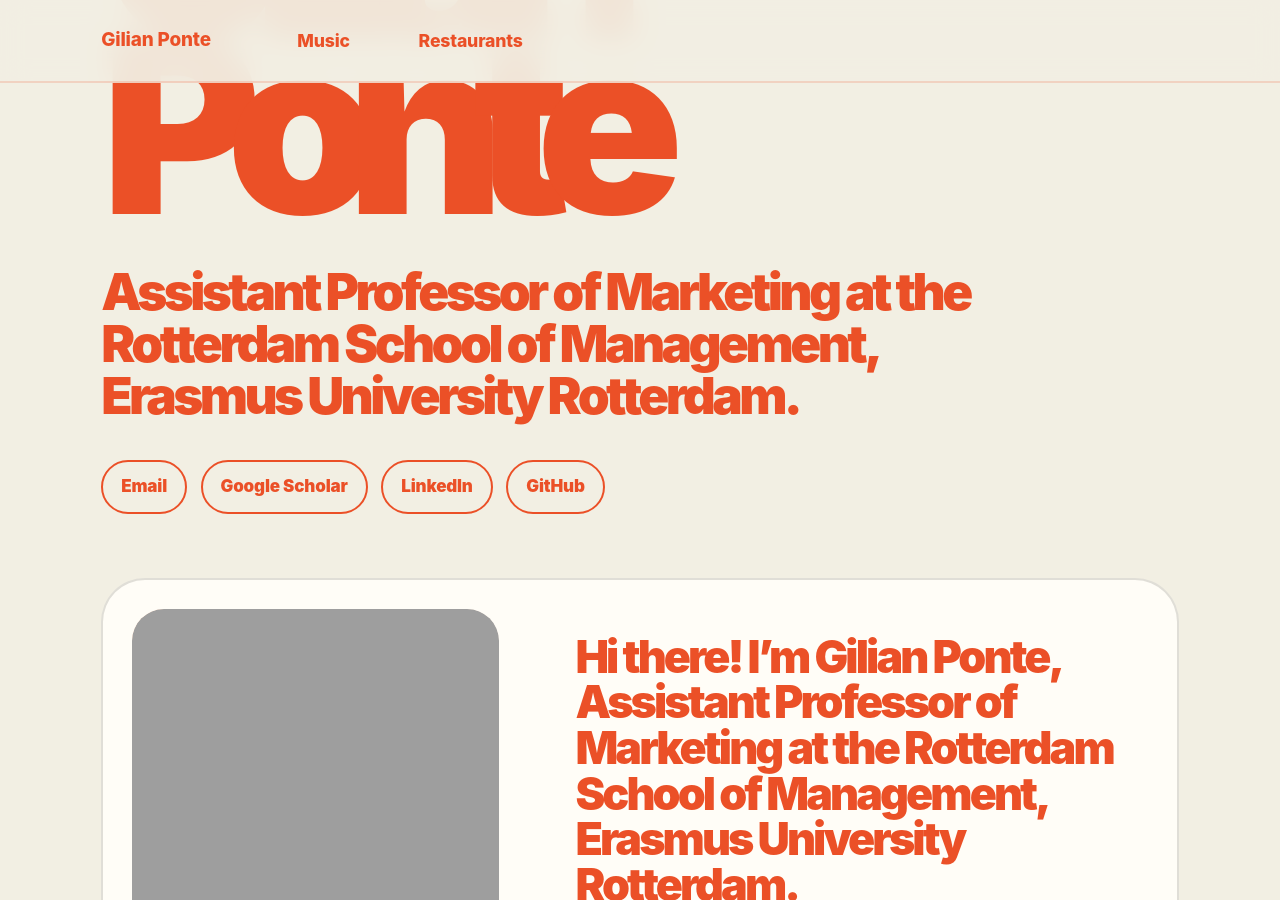
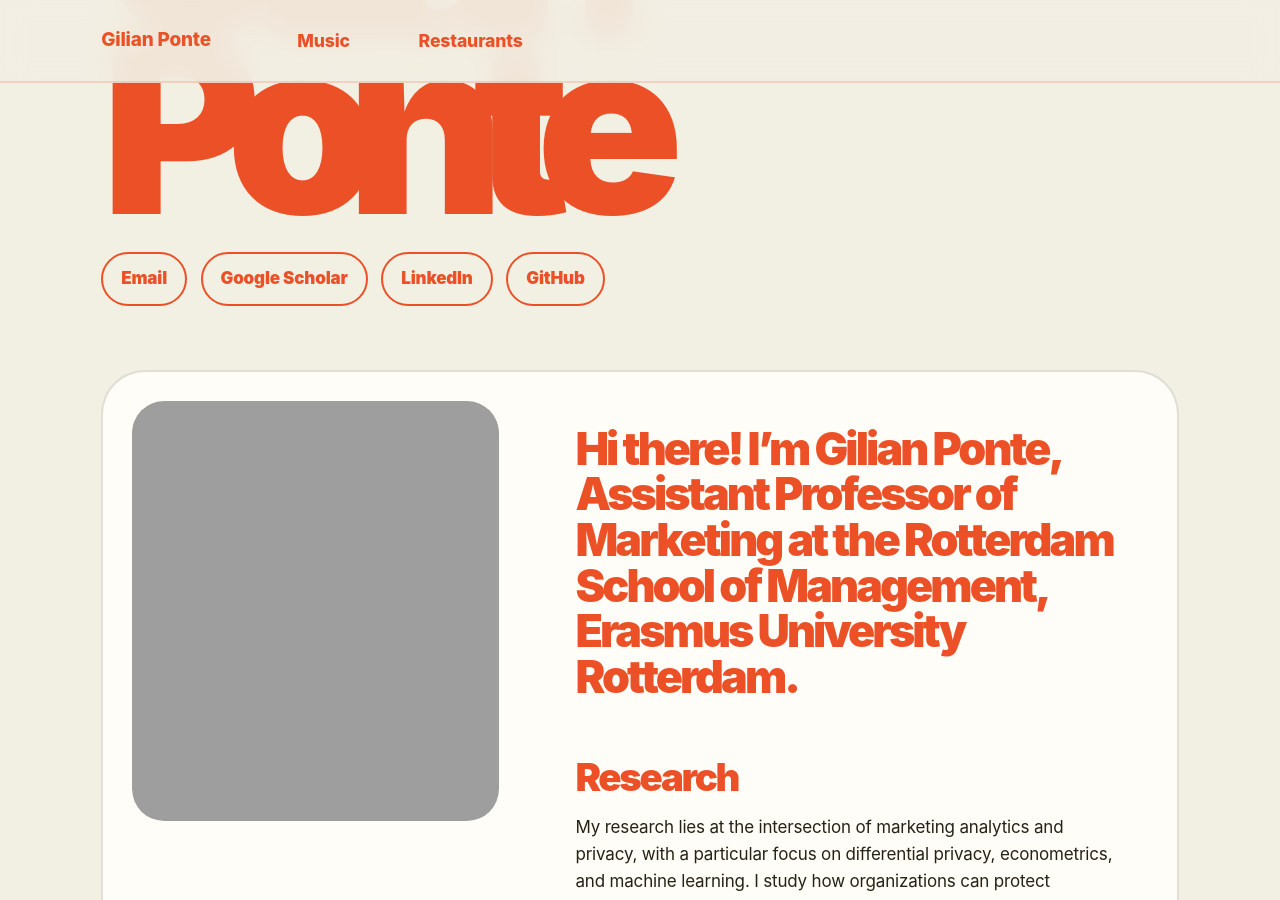
Before and after one commit to GilianPonte/gilianponte.github.io, a Jekyll site: the page built from _pages/year-archive.md, in a window 1280 px wide and 900 px high, scrolled down 419 px. Built offline with Jekyll 4.4.1, drawn with Linux system fonts in a browser that asks for light colours.

Commit message:
Update year-archive.md

```diff
--- a/_pages/year-archive.md
+++ b/_pages/year-archive.md
@@ -5,15 +5,13 @@ title: ""
 author_profile: false
 toc: false
 toc_sticky: false
-condesa_title: "Gilian Ponte"
-condesa_subtitle: "Assistant Professor of Marketing at the Rotterdam School of Management, Erasmus University Rotterdam."
 redirect_from:
   - /wordpress/blog-posts/
 ---
 
 Hi there! I'm Gilian Ponte, Assistant Professor of Marketing at the Rotterdam School of Management, Erasmus University Rotterdam.
 
-## Research
+### Research
 
 My research lies at the intersection of marketing analytics and privacy, with a particular focus on differential privacy, econometrics, and machine learning. I study how organizations can protect individual privacy while still generating meaningful insights from data, with implications for both academic research and managerial practice.
 
@@ -22,13 +20,12 @@ My research lies at the intersection of marketing analytics and privacy, with a
 - **[Differential Privacy & Marketing Analytics](https://research.rug.nl/en/publications/differential-privacy-amp-marketing-analytics/)** (2024)
   Gilian Ponte
   *PhD Thesis*
-
   *[EMAC Doctoral Dissertation Award](https://www.rug.nl/feb/research/frn/news/archief/2025/250718-gilian-ponte-wins-emac-enginius-doctoral-competition?lang=en)*
 
 - **[Where’s Waldo? A Framework for Quantifying the Privacy–Utility Trade-off in Marketing Applications](https://www.sciencedirect.com/science/article/pii/S0167811624000417)** (2024)
   with Tom Boot, Jaap Wieringa, and Peter Verhoef
   *International Journal of Research in Marketing*
-  *IJRM Best Paper Award Finalist 2024*
+  [IJRM Best Paper Award Finalist 2024](https://www.sciencedirect.com/journal/international-journal-of-research-in-marketing/about/awards/announcement-2024-ijrm-best-articles)
   [Featured in the IJRM Newsletter](https://www.ijrm-newsletter.com/post/finding-privacy-in-a-crowd-the-where-s-waldo-effect-in-marketing-analytics)
 
 - **[Where Should Firms Implement Differential Privacy in Targeting? Implications for Profitability](https://journals.sagepub.com/doi/epdf/10.1177/00222437261455302)** (2026)
@@ -44,10 +41,10 @@ I am currently working on the following projects, in order of maturity:
 - **Machine Unlearning in Targeting** — with Ta-Wei (David) Huang
 - **Shuffling for Data Privacy** — with Tom Boot and Bruno Jacobs
 
-## Public Policy
+### Public Policy
 
 Beyond academia, I actively contribute to privacy-related policymaking in the Netherlands. I have collaborated with organizations such as UWV, DUO, TNO, CBS, and the Ministry of Justice and Security. If you work in policy and are exploring data protection, feel free to get in touch.
 
-## Outside of Work
+### Outside of Work
 
 Outside of research and teaching, I enjoy music, road cycling, philosophy, reading, and good food. Fortunately, the cycling helps balance out the food. That list also helps explain why this website is not always fully up to date.
```
